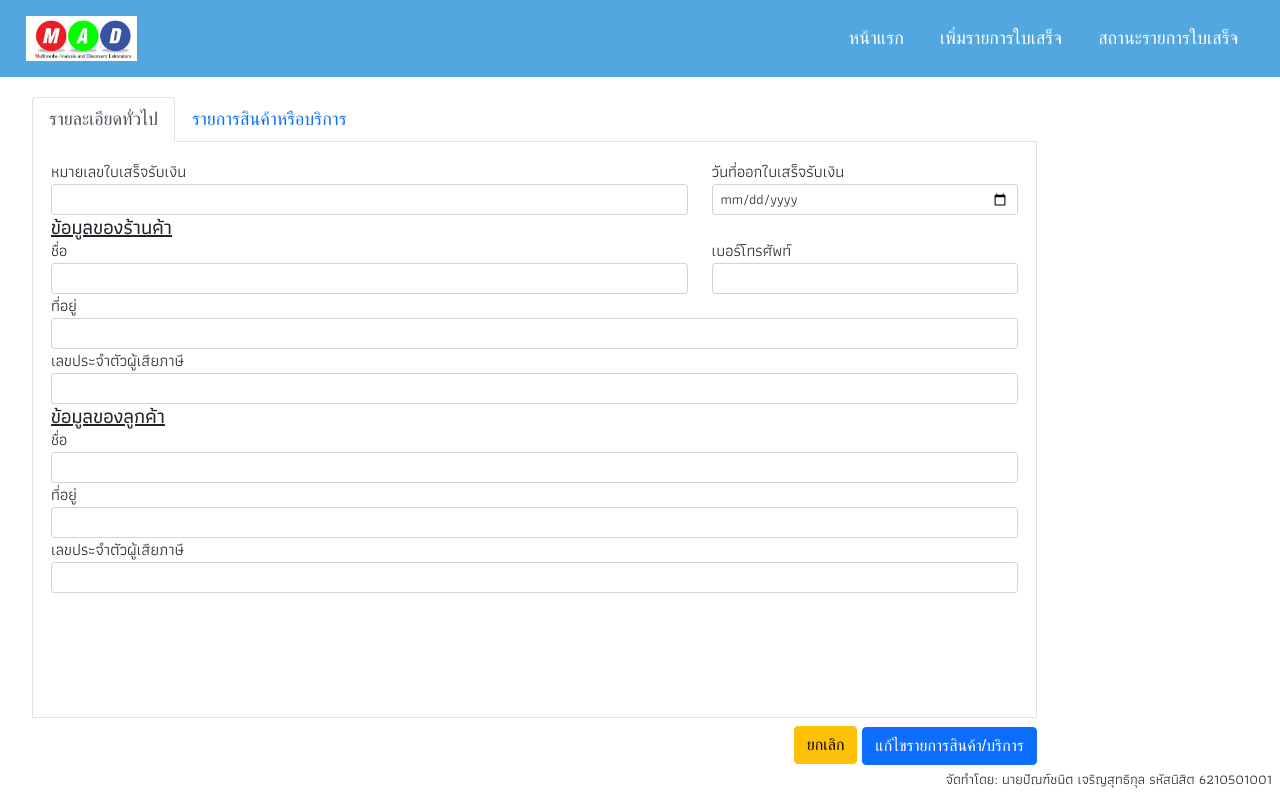
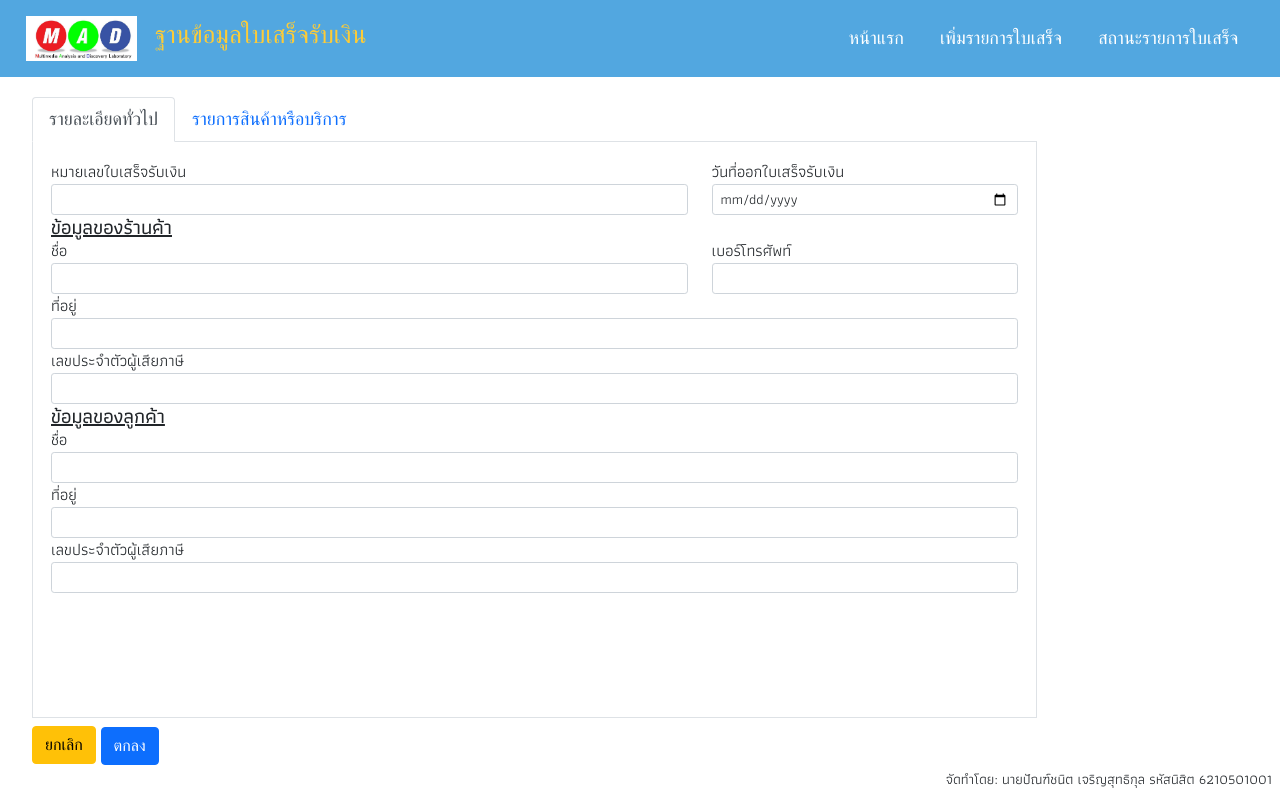
Before and after one commit to pant411/Final-Project-Web-Pantchanit, a FastAPI app: template templates/EditAndCheckReceipt.html in a window 1280 px wide. Run offline with FastAPI, Linux system fonts and the light colour scheme; the template is opened without the code that fills it, so the values that code supplies are empty; parts of the project's set-up code (start-up, migrations or seed data) failed here and were passed over; some libraries are stand-ins or nearby versions; some web fonts are replaced.

Commit message:
edit design & config my timezone in docker

```diff
--- a/db/schemas.py
+++ b/db/schemas.py
@@ -1,6 +1,6 @@
-from typing import List, Union
+from typing import List
 from datetime import datetime
-from pydantic import BaseModel, Field
+from pydantic import BaseModel
 from pydantic.schema import Optional
 
 class Item(BaseModel):
--- a/static/css/styles.css
+++ b/static/css/styles.css
@@ -73,8 +73,13 @@ p {
 .nav-header #receipt-name {
   font-family: 'Niramit', sans-serif;
   font-weight: 500;
-  font-size: 28px;
+  font-size: 25px;
   color: #fdcc37;
+}
+
+.logo-nav {
+	display: flex;
+	gap: 18px;
 }
 
 /* --------------------- homepage ------------------- */
@@ -645,7 +650,7 @@ p {
 
 .button-editreceipt-page {
   margin-top: 8px;
-  float: right;
+  float: left;
 }
 
 #button-status-re {
--- a/templates/EditAndCheckReceipt.html
+++ b/templates/EditAndCheckReceipt.html
@@ -190,8 +190,8 @@
 
             </div>
             <div class="button-editreceipt-page">
-                <a href="{{'/receiptdetail/%s'%receipt_data.id }}"><button type="button" class="btn btn-warning">ยกเลิก</button></a>
-                <button type="button" class="btn btn-primary" onclick="submitUpdateListItem('{{receipt_data.id}}')">แก้ไขรายการสินค้า/บริการ</button>
+                <a href="/statusreceipts"><button type="button" class="btn btn-warning">ยกเลิก</button></a>
+                <button type="button" class="btn btn-primary" onclick="submitUpdateListItem('{{receipt_data.id}}')">ตกลง</button>
             </div>
 
         </div>
--- a/templates/listReceipt.html
+++ b/templates/listReceipt.html
@@ -29,7 +29,7 @@
                         <td class="text-center">
                             <script>
                                 var datetime = new Date('{{ele.dateReceipt}}');
-                                document.write(datetime.toLocaleDateString());
+                                document.write(datetime.toLocaleDateString('th-TH', {timeZone: 'Asia/Bangkok'}));
                             </script>
                         </td>
                     {% else %}
@@ -51,7 +51,7 @@
                     <td class="text-center">
                         <script>
                             var datetime = new Date('{{ele.Created_At}}');
-                            document.write(datetime.toLocaleString());
+                            document.write(datetime.toLocaleString('th-TH', {timeZone: 'Asia/Bangkok'}));
                         </script>
                     </td>
 
--- a/templates/navbar.html
+++ b/templates/navbar.html
@@ -2,6 +2,7 @@
     <!--p id="receipt-name">ฐานข้อมูลใบเสร็จรับเงิน</p-->
     <div class="logo-nav">
         <img src="/static/img/lablogo.jpg" id="size-nav-logo">
+        <p id="receipt-name">ฐานข้อมูลใบเสร็จรับเงิน</p>
     </div>
     <nav>
         <ul class="nav_links">
--- a/templates/receiptdetail.html
+++ b/templates/receiptdetail.html
@@ -33,7 +33,7 @@
                     <h4>วันที่ออกใบเสร็จรับเงิน:
                         <script>
                             var datetime = new Date('{{receipt_data.dateReceipt}}');
-                            document.write(datetime.toLocaleDateString());
+                            document.write(datetime.toLocaleDateString('th-TH', {timeZone: 'Asia/Bangkok'}));
                         </script>
                     </h4>
                     {% else %}
@@ -43,7 +43,7 @@
                     <h4>เพิ่มข้อมูลเมื่อ:
                         <script>
                             var datetime = new Date('{{receipt_data.Created_At}}');
-                            document.write(datetime.toLocaleString());
+                            document.write(datetime.toLocaleString('th-TH', {timeZone: 'Asia/Bangkok'}));
                         </script>
                     </h4>
 
```
Also changed, not shown: db/models.py (+5 -8 lines), templates/statusReceipt.html (+4 -4 lines), 1 other file.
